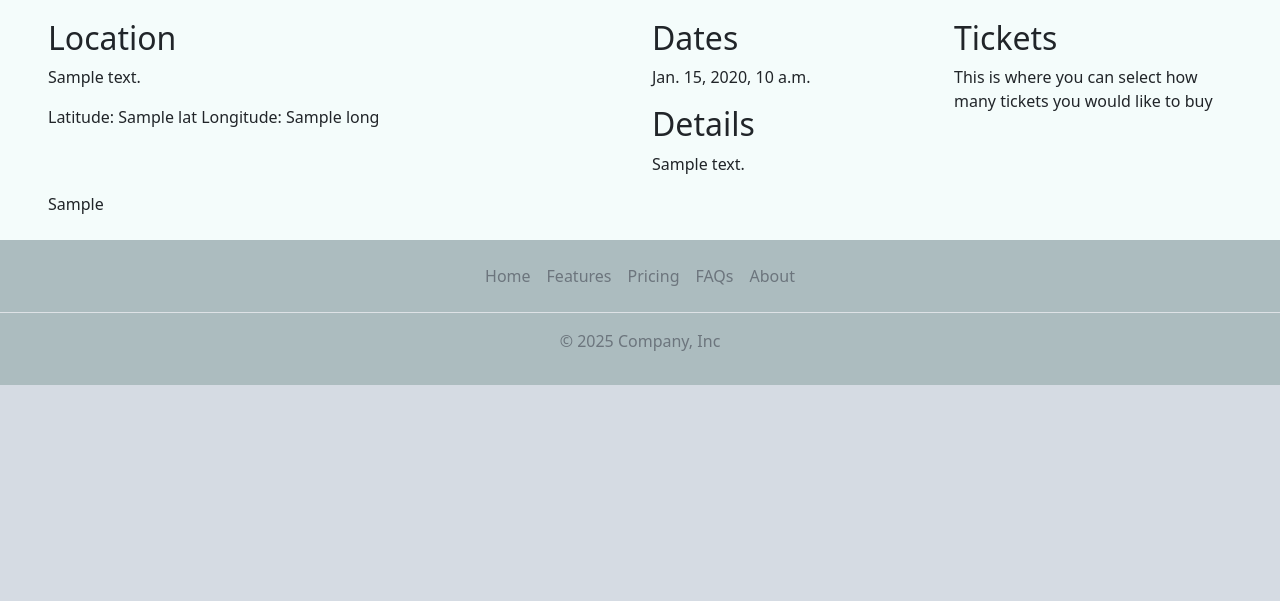
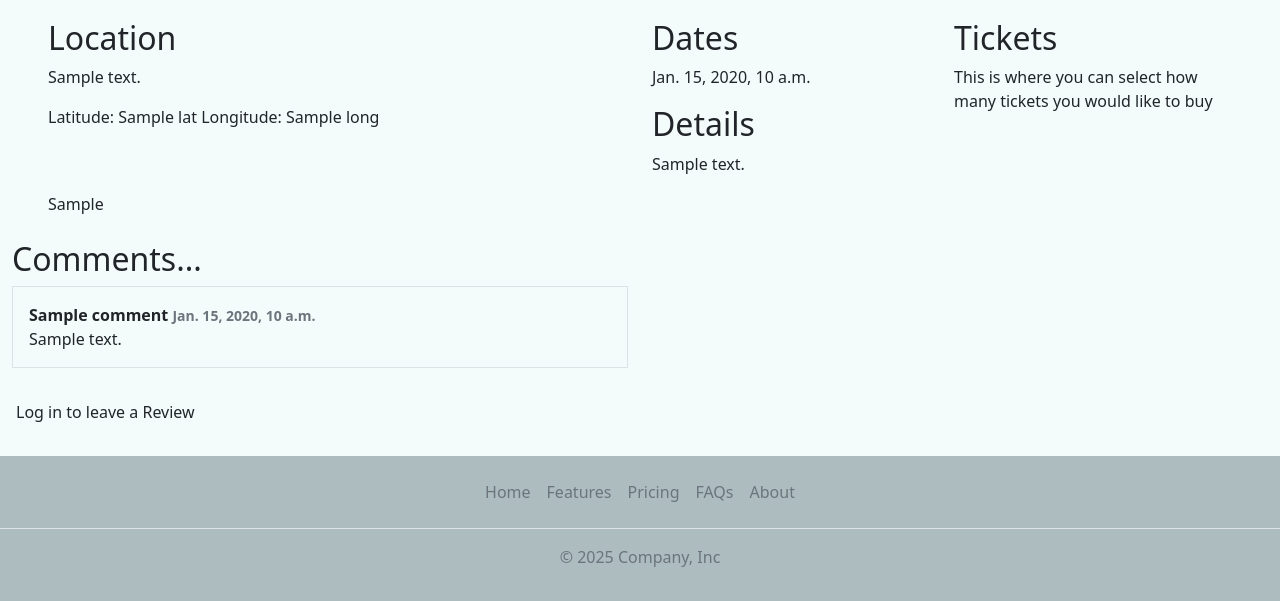
Before and after one commit to Explosion247/milestone-project-4, a Django app: template events/templates/events/event.html in a window 1280 px wide. Shown: the part 873-1474 px from the top of the page. Before the commit the page ends 1258 px from the top, so only its background shows below. Run offline with Django 3.2, Linux system fonts and the light colour scheme; the template is opened without the code that fills it: most values are stand-ins (such as "Sample title", 1, 10 or a date in 2020); grey boxes marked "Sample" are stand-in pictures.

Commit message:
- added code to all files for basic comment

```diff
--- a/events/models.py
+++ b/events/models.py
@@ -36,7 +36,7 @@ class Comment(models.Model):
     event = models.ForeignKey(
         Event, on_delete=models.CASCADE, related_name="comments"
     )
-    author = models.ForeignKey(
+    name = models.ForeignKey(
         User, on_delete=models.CASCADE, related_name="commenter"
     )
     content = models.TextField()
@@ -51,3 +51,6 @@ class Comment(models.Model):
 
     class Meta:
         ordering = ["-created_at"]
+
+    def __str__(self):
+        return '%s - %s' % (self.event.title, self.name)
--- a/events/templates/events/all_events.html
+++ b/events/templates/events/all_events.html
@@ -28,7 +28,7 @@
         {% endfor %}
     </div>
     <div class="row">
-        <h2>Previous Events5</h2>
+        <h2>Previous Events</h2>
         {% for x in past_events %}
         <div class="col-md-4 mb-4">
             <div class="card h-100">
--- a/events/templates/events/event.html
+++ b/events/templates/events/event.html
@@ -35,5 +35,35 @@
         {{ event.embeded_map | safe}}
       </div>
     </div>
+    <h2>Comments...</h2>
+    {% if comments %}
+      <div class="row">
+        {% for comment in comments %}
+          <div class="col-md-6 mb-3">
+            <div class="border p-3 h-100">
+              <div class="fw-bold">{{ comment.name }} <small class="text-muted">{{ comment.created_at }}</small></div>
+              <div>{{ comment.content }}</div>
+            </div>
+          </div>
+        {% endfor %}
+      </div>
+    {% else %}
+      <p>No comments yet.</p>
+    {% endif %}
+    </div>
+      <div class="card-body">
+        {% if user.is_authenticated %}
+        <h3>Leave a review:</h3>
+        <p>Posting as {{ user.username }}</p>
+        <form id="commentForm" method="post" style="margin-top: 1.3rem;">
+          {{ comment_form | safe }}
+          {% csrf_token %}
+
+          <button id="submitButton" type="submit" class="btn btn-signup btn-lg">submit</button>
+        </form>
+        {% else %}
+        <p>Log in to leave a Review</p>
+        {% endif %}
+    </div>
 </div>
 {% endblock %}
```
Also changed, not shown: events/admin.py (+6 -1 lines), events/forms.py (added, +7 -0 lines), events/views.py (+20 -2 lines), events/migrations/0014_rename_author_comment_name.py (added).
